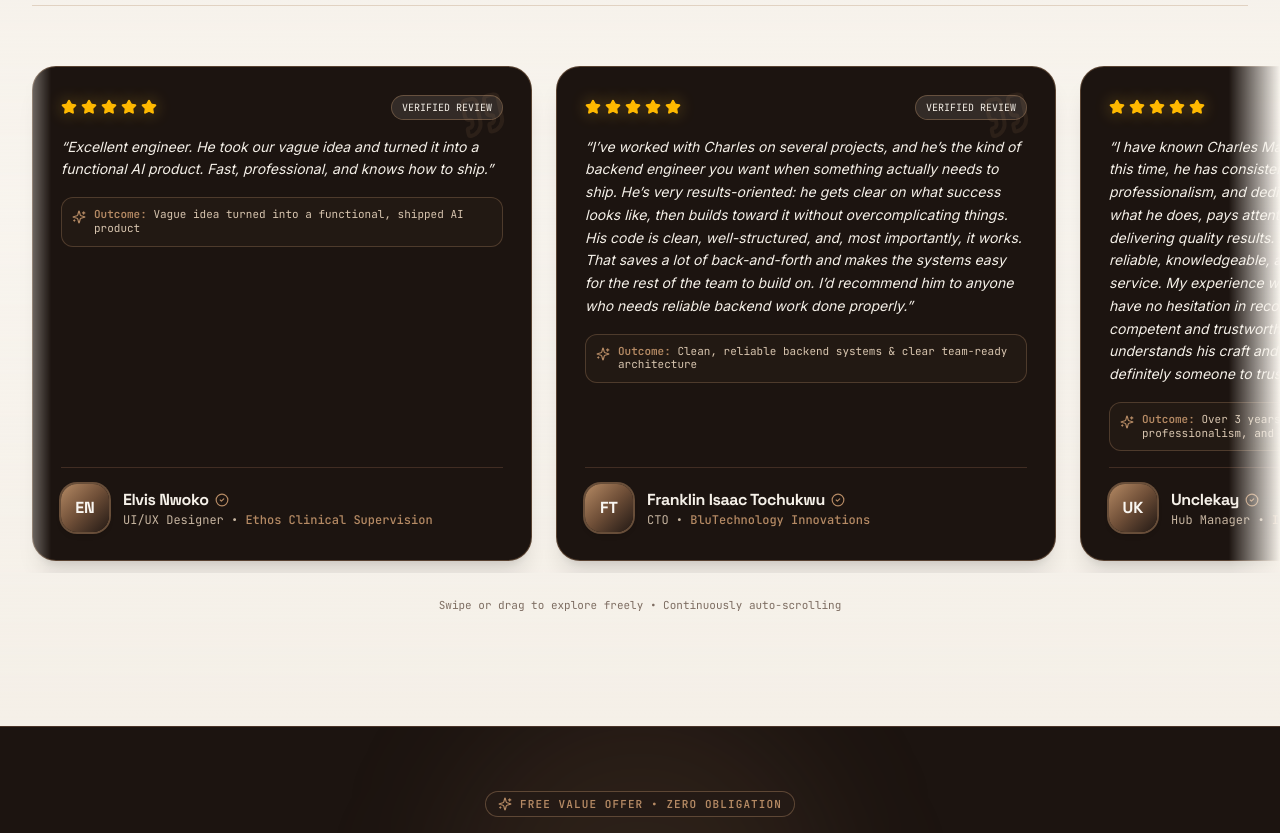
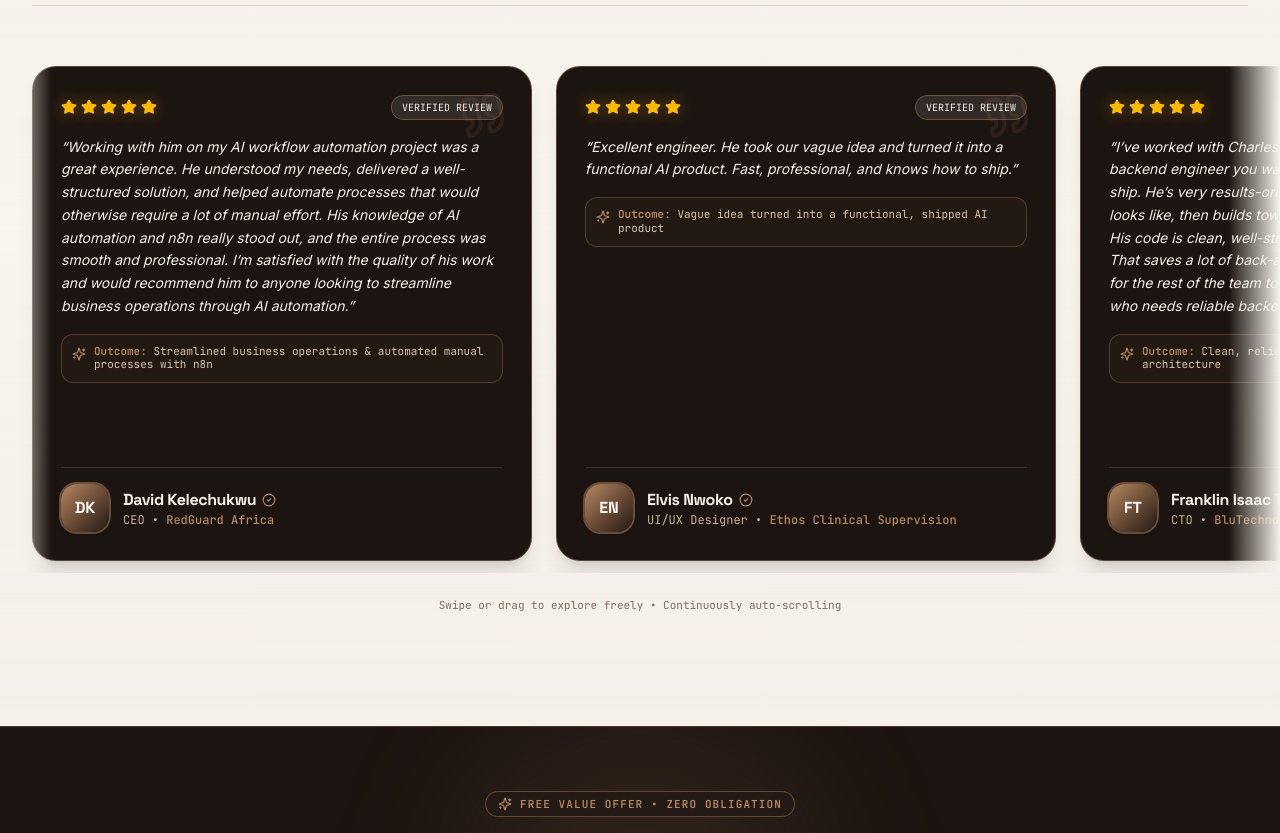
Before and after one commit to Charleskojomark/charlesmark-tech, a Next.js app: page / in a window 1280 px wide. Shown: the part 3060-3893 px from the top of the page. Built offline with nearby package versions, Linux system fonts and the light colour scheme.

Commit message:
feat: add client review from David Kelechukwu, CEO RedGuard Africa

```diff
--- a/src/data/testimonials.ts
+++ b/src/data/testimonials.ts
@@ -14,6 +14,19 @@ export interface Testimonial {
 export const SHOW_UNVERIFIED_TESTIMONIALS = true;
 
 export const testimonials: Testimonial[] = [
+  {
+    id: "david-kelechukwu",
+    quote:
+      "Working with him on my AI workflow automation project was a great experience. He understood my needs, delivered a well-structured solution, and helped automate processes that would otherwise require a lot of manual effort. His knowledge of AI automation and n8n really stood out, and the entire process was smooth and professional. I’m satisfied with the quality of his work and would recommend him to anyone looking to streamline business operations through AI automation.",
+    author: "David Kelechukwu",
+    role: "CEO",
+    company: "RedGuard Africa",
+    outcome: "Streamlined business operations & automated manual processes with n8n",
+    tag: "AI Workflow Automation",
+    verified: true,
+    rating: 5,
+    initials: "DK",
+  },
   {
     id: "elvis-nwoko",
     quote:
```
